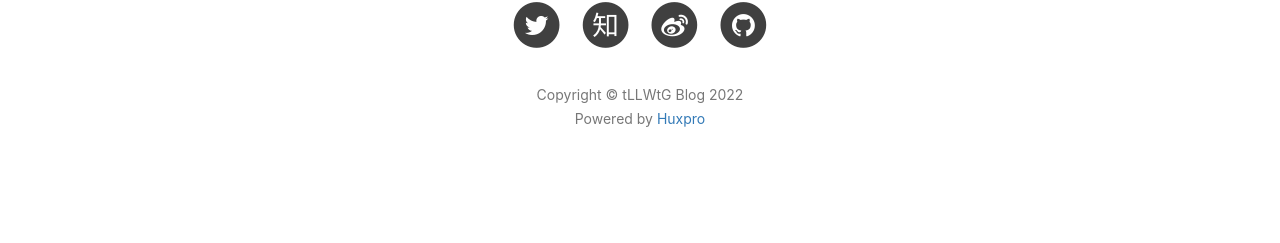
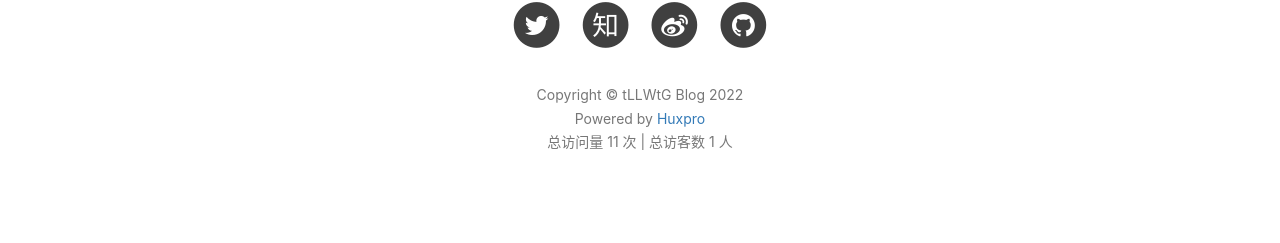
Before and after one commit to tLLWtG/tllwtg.github.io, a Jekyll site: the page built from index.html, in a window 1280 px wide. Shown: the part 1767-2010 px from the top of the page. Built offline with Jekyll 4.4.1, drawn with Linux system fonts in a browser that asks for light colours; nearby versions of some CDN libraries; the list of posts is cut into pages by our own code; comment, search, counter and statistics services are not loaded.

Commit message:
add busuanzi

```diff
--- a/_includes/footer.html
+++ b/_includes/footer.html
@@ -16,7 +16,20 @@
                         src="https://ghbtns.com/github-btn.html?user=tLLWtG&repo=tLLWtG.github.io&type=star&count=true">
                         </iframe>
                     -->
+                    <br>
+                    <span id="busuanzi_container_site_pv" style="display: inline;">
+                        总访问量
+                        <span id="busuanzi_value_site_pv">11</span>
+                        次
+                    </span>
+                    <span id="busuanzi_container_site_uv" style="display: inline;">
+                        | 总访客数
+                        <span id="busuanzi_value_site_uv">1</span>
+                        人
+                    </span>
                 </p>
+                <script async src="//busuanzi.ibruce.info/busuanzi/2.3/busuanzi.pure.mini.js">
+                </script>
             </div>
         </div>
     </div>
```
Also changed, not shown: README.md.
